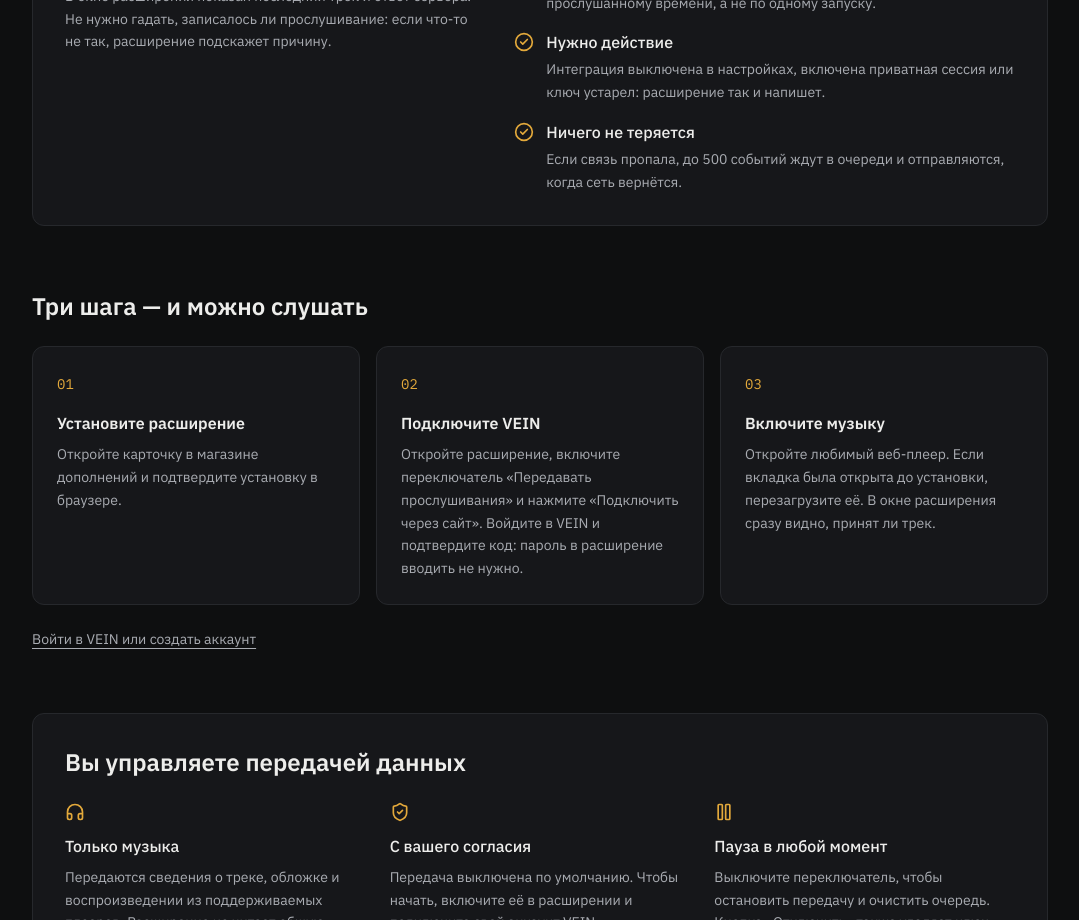
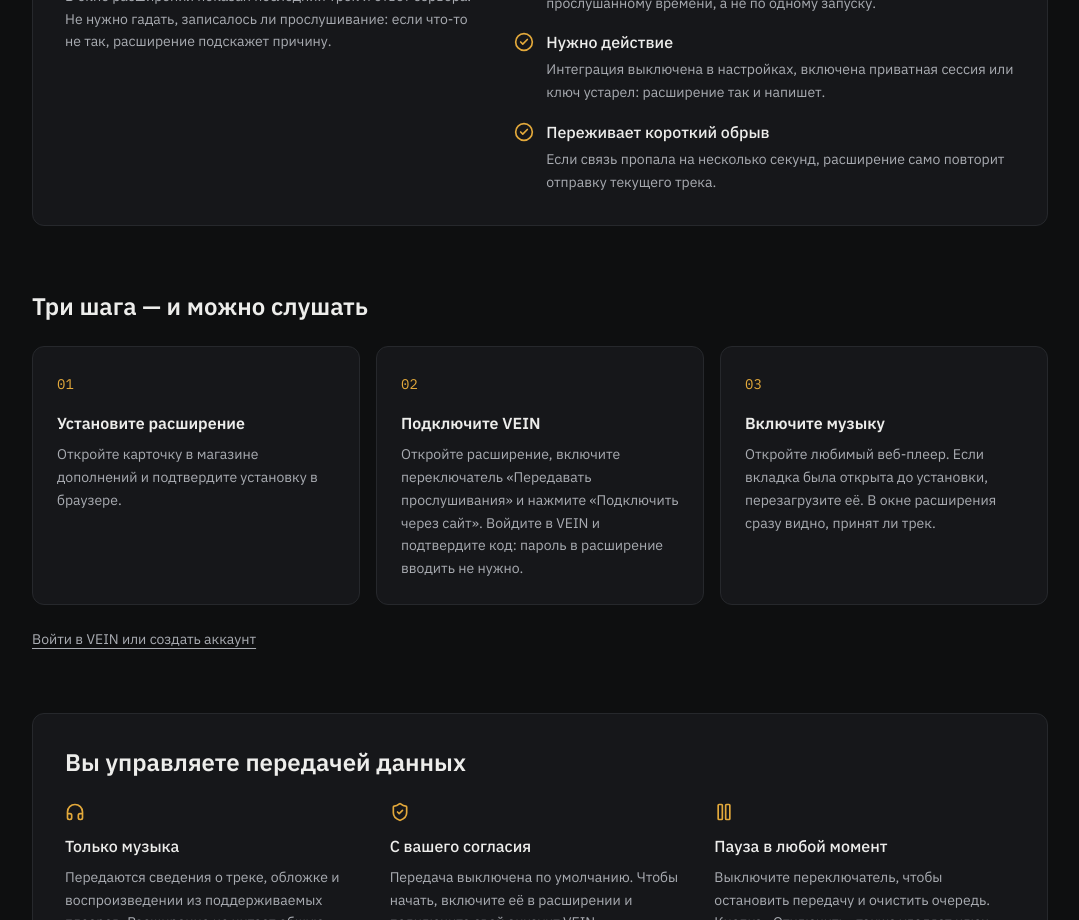
Before and after one commit to Peaostrel/VEINMusic, a Next.js app in the folder frontend/: page /extension in a window 1280 px wide. Shown: the part 1020-1940 px from the top of the page, without its empty margins (100-1179 px from the left). Built offline with nearby package versions, Linux system fonts and the light colour scheme; no server answers.

Commit message:
Describe the offline buffer accurately on the extension page
Co-Authored-By: Claude Opus 5.5 (1M context) <noreply@anthropic.com>

```diff
--- a/frontend/app/extension/page.tsx
+++ b/frontend/app/extension/page.tsx
@@ -96,8 +96,8 @@ const statuses = [
     "Интеграция выключена в настройках, включена приватная сессия или ключ устарел: расширение так и напишет.",
   ],
   [
-    "Ничего не теряется",
-    "Если связь пропала, до 500 событий ждут в очереди и отправляются, когда сеть вернётся.",
+    "Переживает короткий обрыв",
+    "Если связь пропала на несколько секунд, расширение само повторит отправку текущего трека.",
   ],
 ];
 
```
